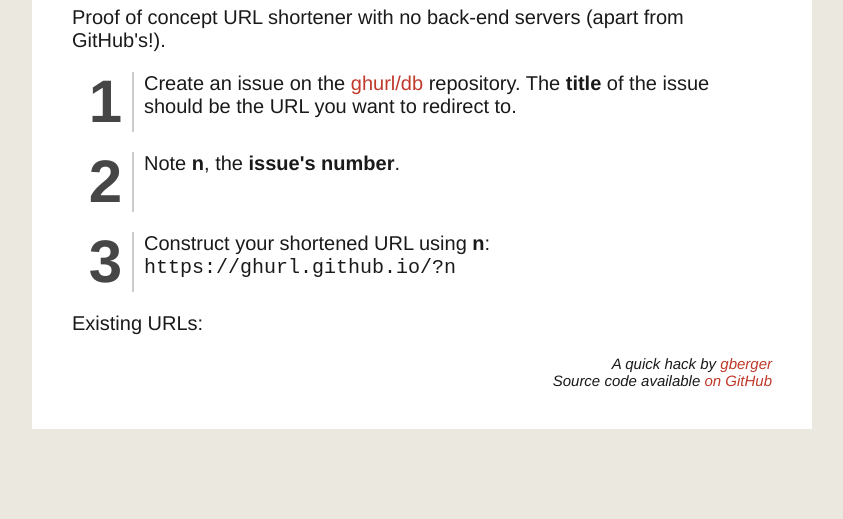
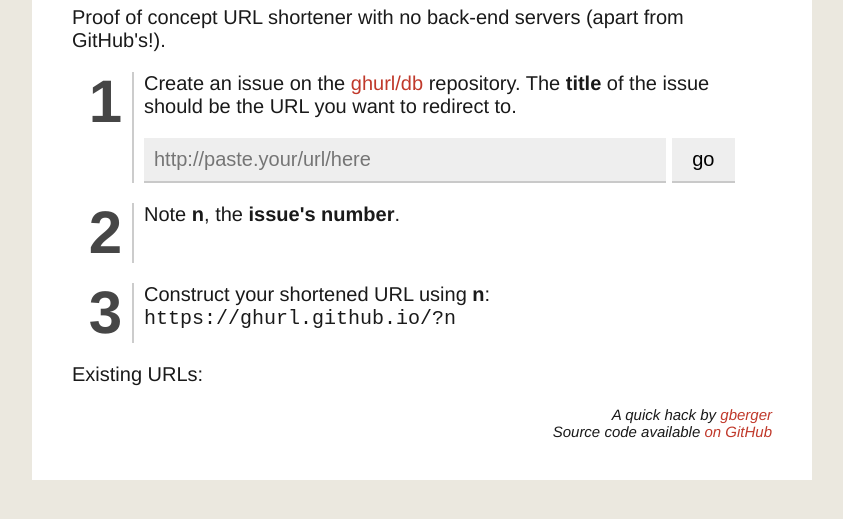
Before and after one commit to ghurl/ghurl.github.io, a plain HTML site: page index.html in a window 1280 px wide. Shown: the part 213-732 px from the top of the page, without its empty margins (218-1061 px from the left). Drawn offline with Linux system fonts and the light colour scheme; no server answers.

Commit message:
input and button

```diff
--- a/index.html
+++ b/index.html
@@ -87,6 +87,38 @@
 			content: counter(li-counter);
 			counter-increment: li-counter;
 		}
+
+		input[type="text"] {
+			padding: 10px;
+			border: none;
+			border-bottom: solid 2px #c9c9c9;
+			transition: border 0.3s;
+			outline: none;
+			background-color: #eee;
+			font-size: 1em;
+			width: 80%
+		}
+		input[type="text"]:focus {
+			border-bottom: solid 2px #969696;
+		}
+
+		button {
+			padding: 10px;
+			border: none;
+			border-bottom: solid 2px #c9c9c9;
+			outline: none;
+			background-color: #eee;
+			font-size: 1em;
+			cursor: pointer;
+			width: 10%;
+		}
+		button:hover {
+			background-color: #ddd;
+		}
+		button:active {
+			border-bottom-color: #969696;;
+		}
+
 	</style>
 
 </head>
@@ -125,6 +157,18 @@
 			return url;
 		};
 
+		var handleSubmit = function(e) {
+			if (e && e.preventDefault) e.preventDefault();
+			var title = encodeURIComponent(document.getElementById('ipt').value);
+			var body = encodeURIComponent("After creating the issue, construct your shortened URL using n, the issue's number:  https://ghurl.github.io/?n");
+			if (nextN) {
+				body += encodeURIComponent("\n\nIf nobody beats you to it, your URL will be:  https://ghurl.github.io/?" + nextN);
+			}
+			var url = 'https://github.com/ghurl/db/issues/new?title=' + title + '&body=' + body;
+			window.open(url, '_blank');
+			return false;
+		};
+
 		var redirect = function(n) {
 			document.body.className = "redirect";
 			getJson(issuesUrl + '/' + n, function(status, json) {
@@ -139,9 +183,12 @@
 			})
 		};
 
+		var nextN = null;
+
 		var explain = function() {
 			document.body.className = "explain";
 			getJson(issuesUrl, function(status, json) {
+				nextN = json.length;
 				var ul = document.getElementById('existing');
 				var i;
 				for(i = 0; i < json.length; i++) {
@@ -185,6 +232,12 @@
 				<li>
 					Create an issue on the <a href="https://github.com/ghurl/db/issues">ghurl/db</a> repository.
 					The <strong>title</strong> of the issue should be the URL you want to redirect to.
+					<p>
+						<form onSubmit="return handleSubmit();">
+							<input id="ipt" type="text" placeholder="http://paste.your/url/here">
+							<button type="submit">go</button>
+						</form>
+					</p>
 				</li>
 				<li>Note <strong>n</strong>, the <strong>issue's number</strong>.</li>
 				<li>
```
